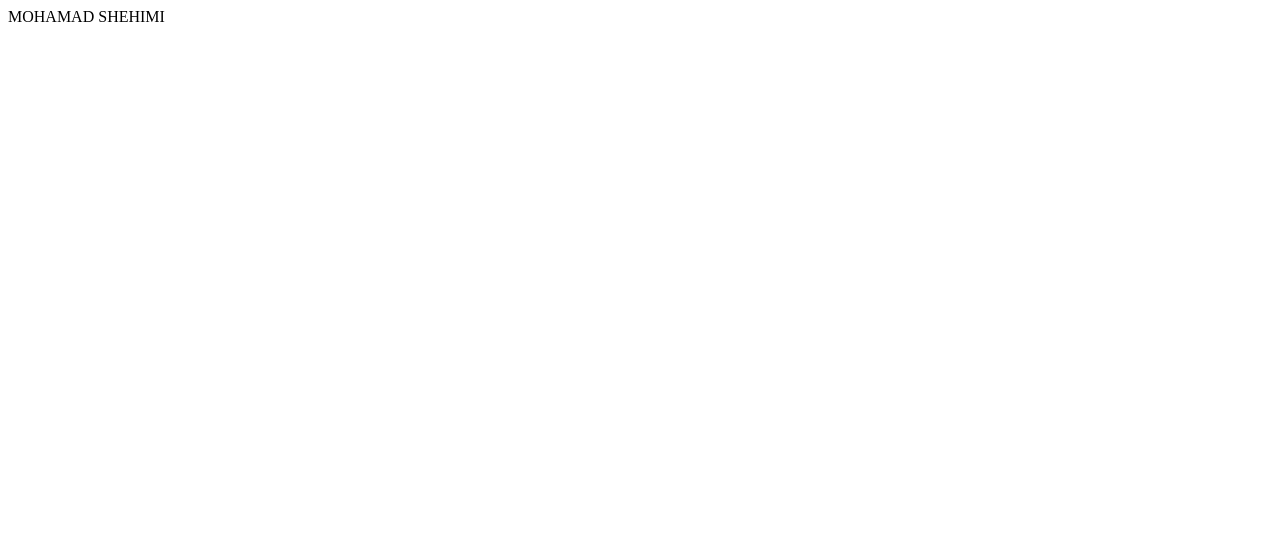
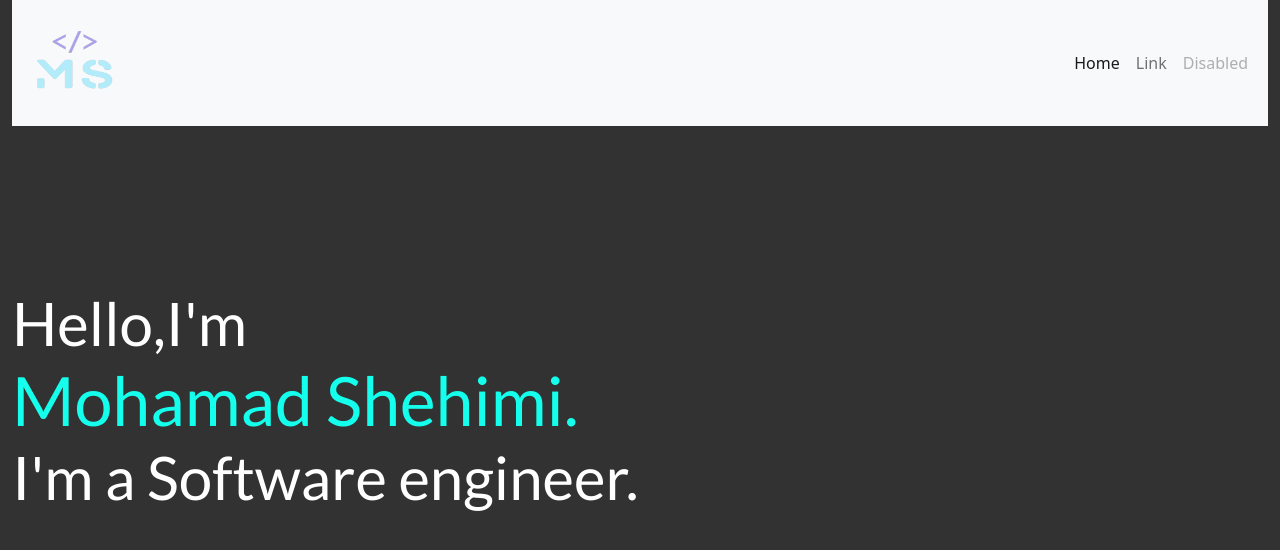
Before and after one commit to SHEHIMI/portfolio_website, a plain HTML site: page index.html in a window 1280 px wide. Drawn offline with nearby package versions, Linux system fonts and the light colour scheme.

Commit message:
added navbar and landing text

```diff
--- /dev/null
+++ b/Styles/styles.css
@@ -0,0 +1,32 @@
+body {
+    background-color: #323232;
+    margin: 0;
+    padding: 0;
+}
+
+h1 {
+    color: #14FFEC;
+    font-family: 'Lato', sans-serif;
+    font-weight: 400;
+    font-size: 4.25em;
+    margin: 0;
+    padding: 0;
+
+}
+
+h2 {
+    color: white;
+    font-family: 'Lato', sans-serif;
+    font-size: 3.75em;
+    font-weight: 400;
+    margin: 0;
+    padding: 0;
+}
+
+.text {
+    margin: 0;
+    position: absolute;
+    top: 50%;
+    -ms-transform: translateY(-50%);
+    transform: translateY(-50%);
+}
--- a/index.html
+++ b/index.html
@@ -1,12 +1,76 @@
 <!DOCTYPE html>
 <html lang="en">
-<head>
-    <meta charset="UTF-8">
-    <meta http-equiv="X-UA-Compatible" content="IE=edge">
-    <meta name="viewport" content="width=device-width, initial-scale=1.0">
+  <head>
+    <meta charset="UTF-8" />
+    <meta http-equiv="X-UA-Compatible" content="IE=edge" />
+    <meta name="viewport" content="width=device-width, initial-scale=1.0" />
     <title>MSH</title>
-</head>
-<body>
-    MOHAMAD SHEHIMI
-</body>
+    <link
+      rel="icon"
+      href="assets/icons8-man-technologist-48.png"
+      type="image/x-icon"
+    />
+    <!-- Latest compiled and minified CSS -->
+    <link
+      href="https://cdn.jsdelivr.net/npm/bootstrap@5.2.3/dist/css/bootstrap.min.css"
+      rel="stylesheet"
+    />
+    <!-- Latest compiled JavaScript -->
+    <script src="https://cdn.jsdelivr.net/npm/bootstrap@5.2.3/dist/js/bootstrap.bundle.min.js"></script>
+    <link rel="stylesheet" href="Styles/styles.css" />
+    <link rel="preconnect" href="https://fonts.googleapis.com" />
+    <link rel="preconnect" href="https://fonts.gstatic.com" crossorigin />
+    <link
+      href="https://fonts.googleapis.com/css2?family=Lato&display=swap"
+      rel="stylesheet"
+    />
+  </head>
+  <body class="container-fluid">
+    <div id="nav">
+      <nav class="navbar navbar-expand-lg navbar-light bg-light">
+        <div class="container-fluid">
+          <a class="navbar-brand" href="#top">
+            <img src="assets/MSLogo.png" alt="MS" width="100" height="100" />
+          </a>
+          <button
+            class="navbar-toggler"
+            type="button"
+            data-bs-toggle="collapse"
+            data-bs-target="#navbarSupportedContent"
+            aria-controls="navbarSupportedContent"
+            aria-expanded="false"
+            aria-label="Toggle navigation"
+          >
+            <span class="navbar-toggler-icon"></span>
+          </button>
+          <div class="collapse navbar-collapse" id="navbarSupportedContent">
+            <ul class="navbar-nav mb-2 ms-auto mb-lg-0">
+              <li class="nav-item">
+                <a class="nav-link active" aria-current="page" href="#">Home</a>
+              </li>
+              <li class="nav-item">
+                <a class="nav-link" href="#">Link</a>
+              </li>
+              <li class="nav-item">
+                <a
+                  class="nav-link disabled"
+                  href="#"
+                  tabindex="-1"
+                  aria-disabled="true"
+                  >Disabled</a
+                >
+              </li>
+            </ul>
+          </div>
+        </div>
+      </nav>
+    </div>
+    <div id="landing_page">
+      <div class="text">
+        <h2>Hello,I'm</h2>
+        <h1>Mohamad Shehimi.</h1>
+        <h2>I'm a Software engineer.</h2>
+      </div>
+    </div>
+  </body>
 </html>
```
Also changed, not shown: assets/MSLogo.png (added), assets/icons8-man-technologist-48.png (added).
